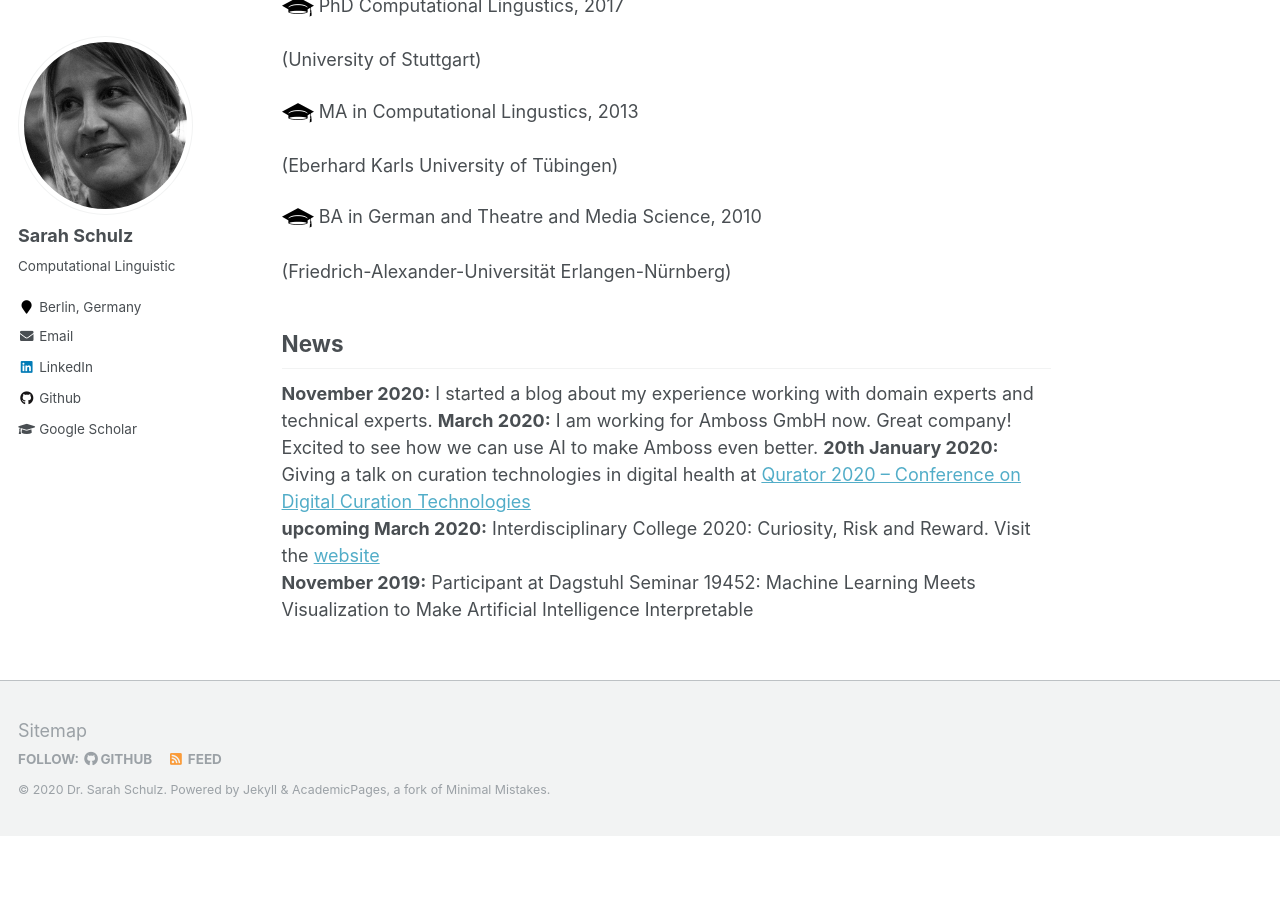
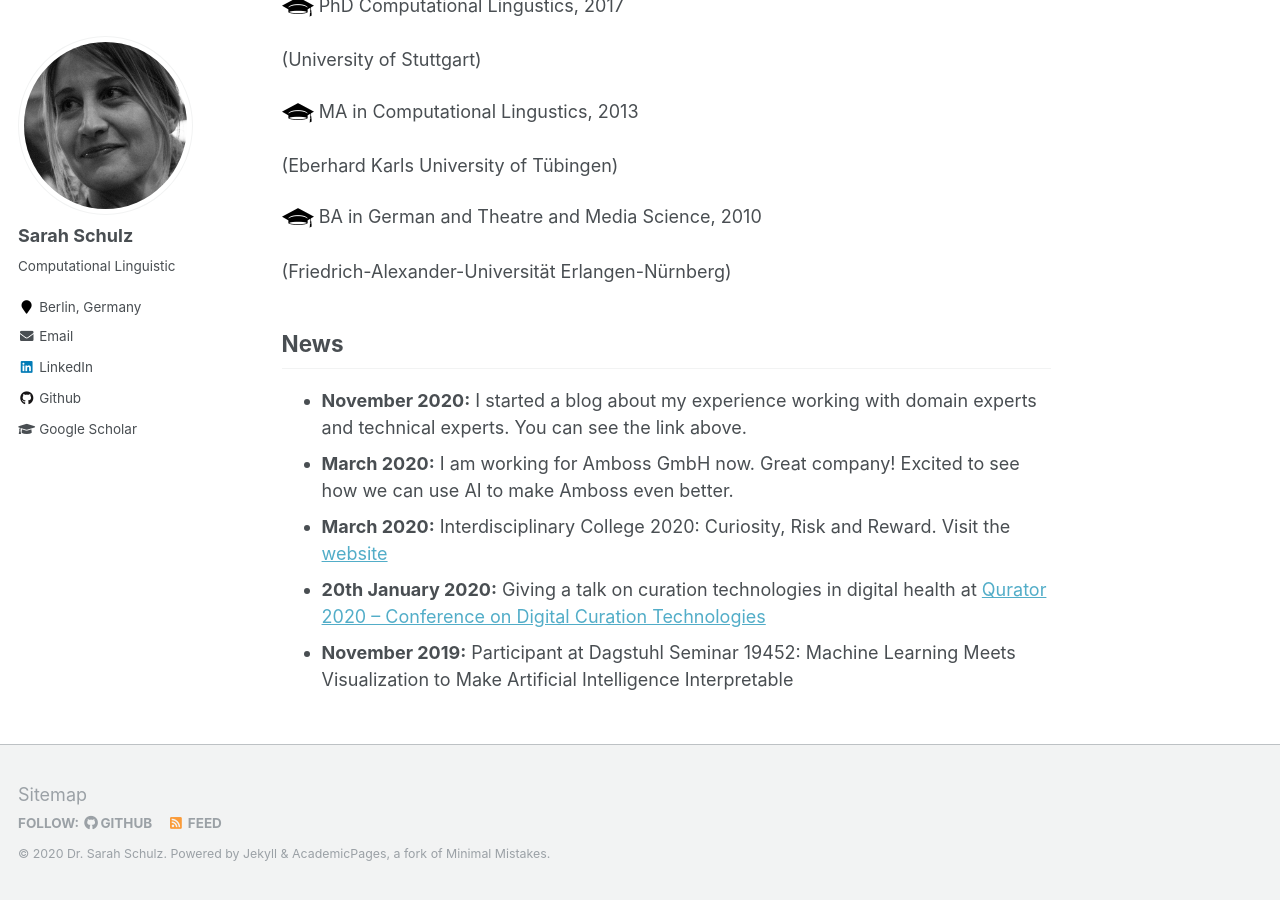
Before and after one commit to sarschu/sarschu.github.io, a Jekyll site: the page built from _pages/about.md, in a window 1280 px wide and 900 px high, scrolled down 605 px. Built offline with Jekyll 4.4.1, drawn with Linux system fonts in a browser that asks for light colours; before the commit the page ends 1441 px from its top, so only the background shows below that.

Commit message:
Fix: Fionn likes to see things in lists

```diff
--- a/_pages/about.md
+++ b/_pages/about.md
@@ -34,8 +34,8 @@ When I am not working, you find me hiking, climbing, running, cycling ... being
 (Friedrich-Alexander-Universität Erlangen-Nürnberg)
 
 ## News
-__November 2020:__ I started a blog about my experience working with domain experts and technical experts.
-__March 2020:__ I am working for Amboss GmbH now. Great company! Excited to see how we can use AI to make Amboss even better.
-__20th January 2020:__ Giving a talk on curation technologies in digital health at [Qurator 2020 – Conference on Digital Curation Technologies](https://qurator.ai/conference-qurator-2020/program-1st-day/)
-__upcoming March 2020:__ Interdisciplinary College 2020: Curiosity, Risk and Reward. Visit the [website](https://interdisciplinary-college.org/)
-__November 2019:__ Participant at Dagstuhl Seminar 19452: Machine Learning Meets Visualization to Make Artificial Intelligence Interpretable
+* __November 2020:__ I started a blog about my experience working with domain experts and technical experts. You can see the link above.
+* __March 2020:__ I am working for Amboss GmbH now. Great company! Excited to see how we can use AI to make Amboss even better.
+* __March 2020:__ Interdisciplinary College 2020: Curiosity, Risk and Reward. Visit the [website](https://interdisciplinary-college.org/)
+* __20th January 2020:__ Giving a talk on curation technologies in digital health at [Qurator 2020 – Conference on Digital Curation Technologies](https://qurator.ai/conference-qurator-2020/program-1st-day/)
+* __November 2019:__ Participant at Dagstuhl Seminar 19452: Machine Learning Meets Visualization to Make Artificial Intelligence Interpretable
```
